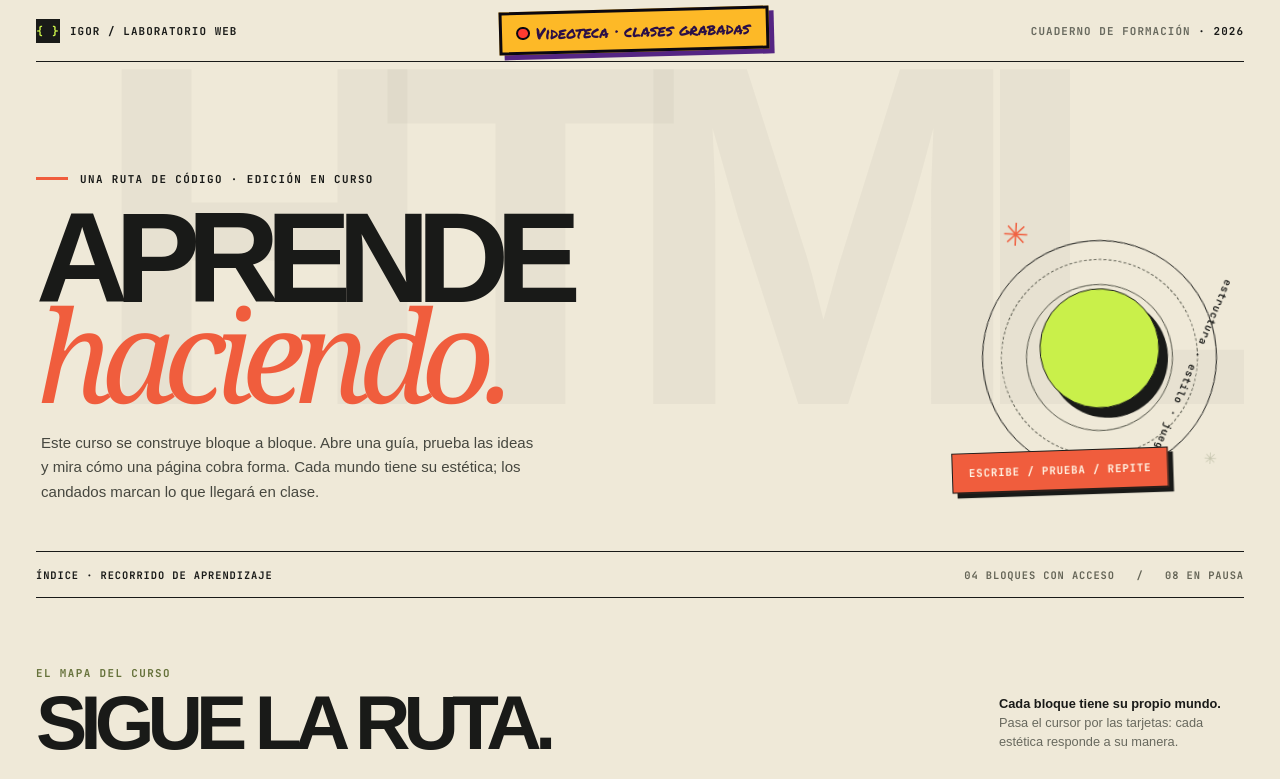
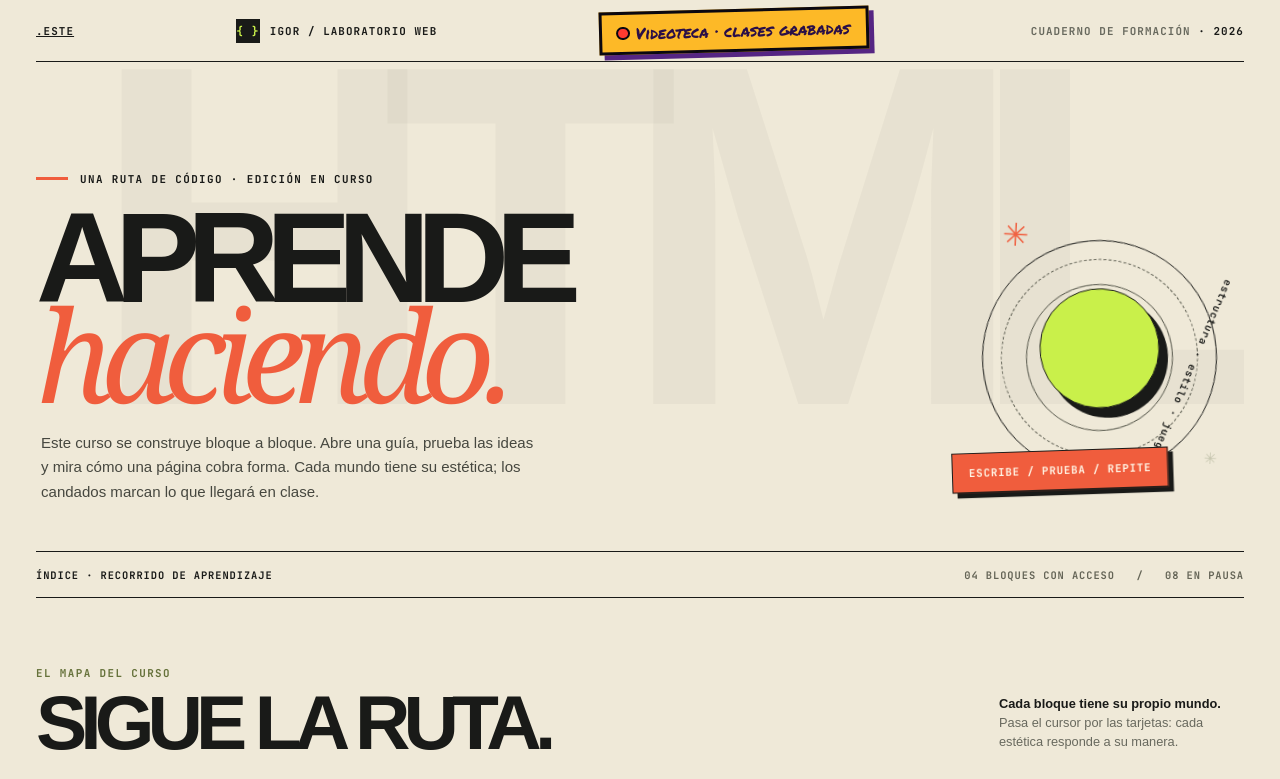
Before and after one commit to igorhermoso1/Formaci-n_Juritecnia, a plain HTML site: page index.html in a window 1280 px wide. Shown: the top 779 px of the page. Drawn offline with Linux system fonts and the light colour scheme; a web font is replaced by a local one.

Commit message:
Update index.html

```diff
--- a/index.html
+++ b/index.html
@@ -449,6 +449,7 @@
 </head>
 <body>
   <header class="wrap masthead">
+    <a id="perro" href="CuartoBloque/Unidades-Color-Gotham.html">.este</a>
     <div class="signature"><span class="sigil">{ }</span><span>Igor / laboratorio web</span></div>
     <a class="tele" href="https://igorhermoso1.github.io/Video-juritecnia/" target="_blank" rel="noopener">Videoteca · clases grabadas</a>
     <div class="edition">Cuaderno de formación <b>· 2026</b></div>
```
